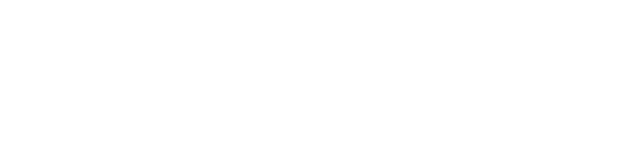
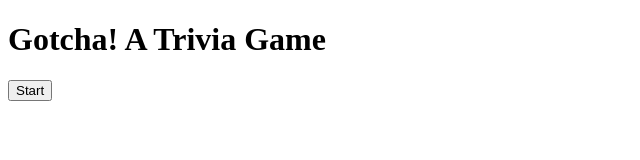
Before and after one commit to Senecacherry/TriviaGame, a plain HTML site: page index.html in a window 1280 px wide. Shown: the whole page, without its empty margins (0-640 px from the left). Drawn offline with nearby package versions, Linux system fonts and the light colour scheme.

Commit message:
Basic HTML

```diff
--- a/index.html
+++ b/index.html
@@ -4,3 +4,17 @@
     <head>
         <meta charset="UTF-8">
         <script type="text/javascript" src="http://code.jquery.com/jquery-1.7.1.min.js"></script>
+        <script type="text/javascript" href="assets/javascript/app.js"></script>
+        <script type="stylesheet" type="text/css" href="assets/css/style.css"></script>
+
+    </head>
+    <body>
+        <div id="mainBlock">
+            <h1>Gotcha! A Trivia Game</h1>
+            <div id="block">
+                <div id="trivaPart">
+                    <button id="gameStart">Start</button>
+                </div>
+            </div>
+        </div>
+    </body>
```
